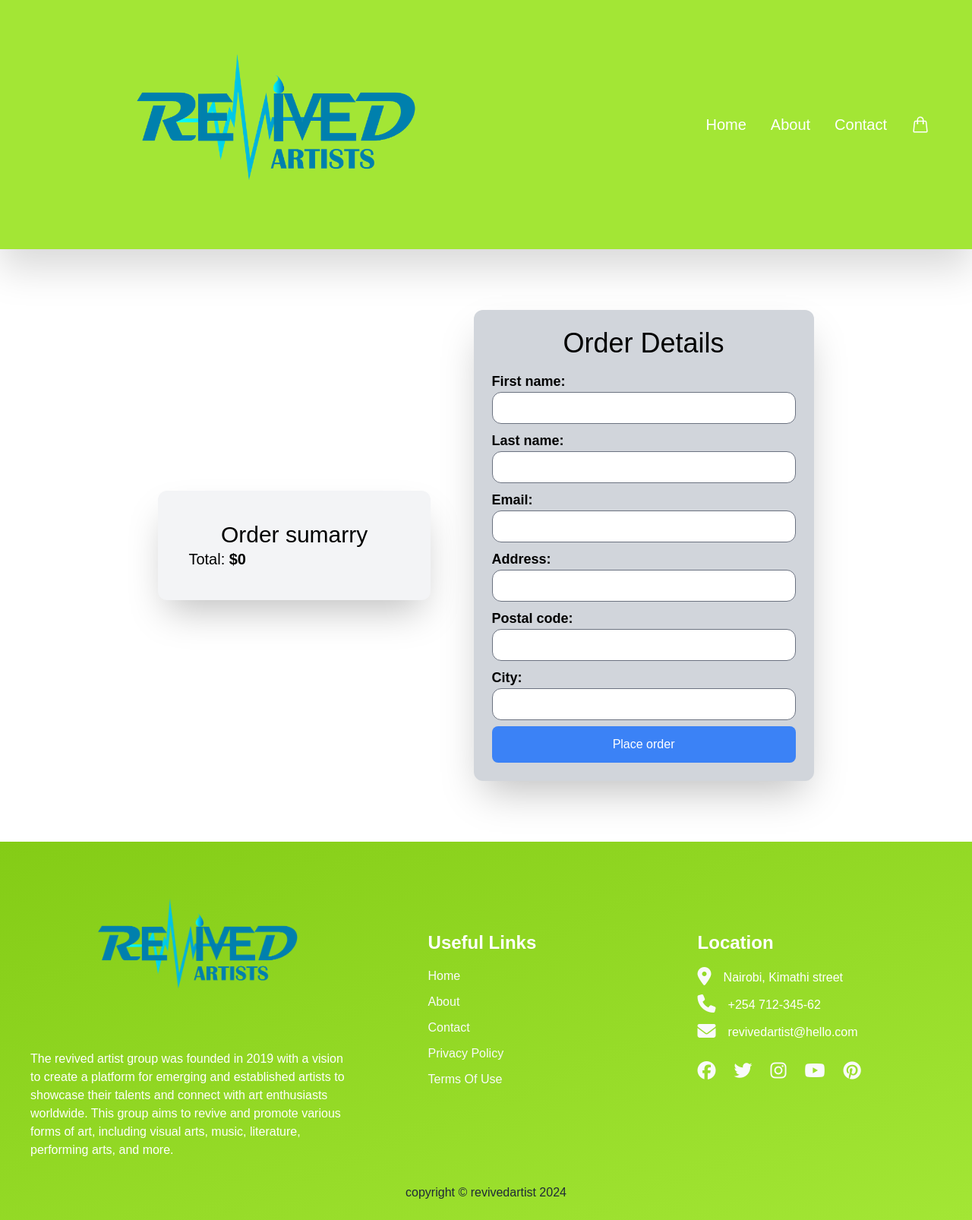
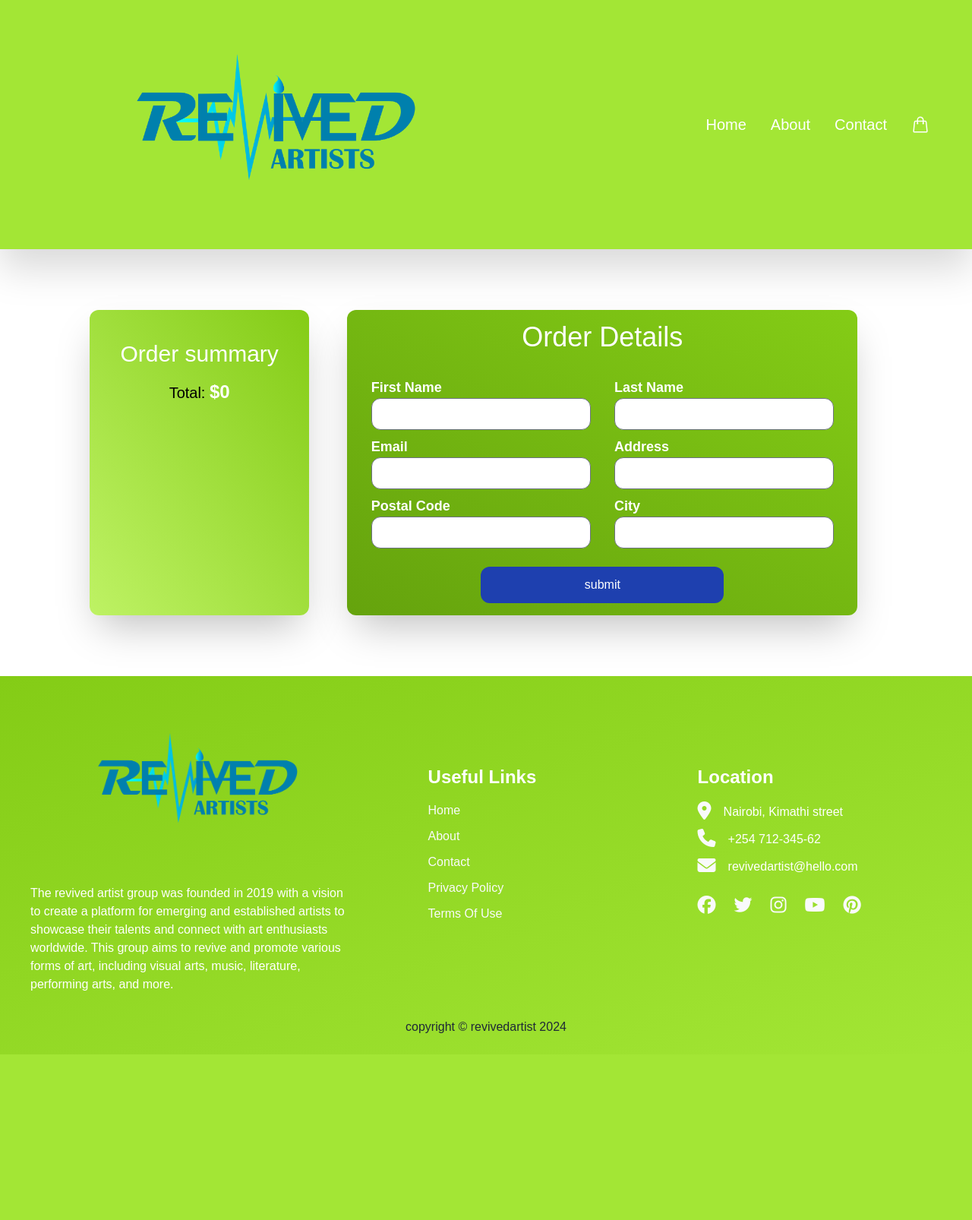
Before and after one commit to zablon-oigo/art, a Django app: page /orders/create/ in a window 1280 px wide. Shown: the whole page at 76% size. After the commit the page ends 1388 px from the top, so only its background shows below. Run offline with Django 4.2, Linux system fonts and the light colour scheme; style sheets or scripts are compiled from the project's sources; parts of the project's set-up code (start-up, migrations or seed data) failed here and were passed over; some libraries are stand-ins or nearby versions.

Commit message:
order detail form styling

```diff
--- a/templates/orders/create.html
+++ b/templates/orders/create.html
@@ -5,32 +5,82 @@ Checkout
 {% endblock %}
 
 {% block content %}
-<section class="max-w-4xl mx-auto my-20 font-sans">
-<div class="flex items-center  gap-6 md:flex-row flex-col ">
-    <div class="md:w-2/5 w-full bg-gray-100 shadow-2xl max-w-md mx-auto rounded-xl p-10">
-        <h1 class="text-3xl text-center">Order sumarry</h1>
-        <ul class="">
+<section class=" bg-white/100 mx-auto md:py-20 py-10 md:px-20 px-5  font-sans">
+<div class="grid md:grid-cols-3 gap-3 ">
+    <div class="col-span-1 bg-gradient-to-bl from-lime-500 to-lime-300 shadow-2xl max-w-md mx-auto rounded-xl p-10">
+        <h1 class="text-3xl text-center text-white">Order summary</h1>
+        <ul class="list-disc flex flex-col items-center justify-center mt-4">
+                <div class="">
                     {% for item in cart %}
-            <li class="text-lg">
+                    <li class="text-lg text-gray-700 mb-2 ">
                         {{item.quantity}} x {{item.product.name}}
                         <span class="">{{item.total_price}}</span>
                     </li>
                     {% endfor %}
+                </div>
         </ul>
-        <h3 class="text-xl">Total: <span class="font-semibold">${{cart.get_total_price}}</span></h3>
+        <h3 class="text-xl text-center">Total: <span class=" text-2xl text-white font-semibold">${{cart.get_total_price}}</span></h3>
     </div>
 
-    <div class="md:w-3/4 w-full bg-gray-300 max-w-md mx-auto shadow-2xl rounded-xl p-6">
-        <h2 class="text-4xl mb-4 text-center">Order Details</h2>
+    <div class="col-span-2 bg-gradient-to-bl from-lime-500 to-lime-600 max-w-2xl shadow-2xl rounded-xl md:px-0 px-6 ">
+        <h2 class="text-4xl mb-4 text-white text-center py-4">Order Details</h2>
         <form action="" method="post">
+            {{form.non_field_errors }}
+
+                     <div class="flex justify-evenly md:flex-row flex-col">
+                        <div class="mb-2">
+                            <label for="" class="text-lg text-white capitalize font-semibold block">first name</label>
+
+                                {{form.first_name}}
+
+                        </div>
+                        <div class="mb-2">
+                            <label for="" class="text-lg text-white capitalize font-semibold block">last name</label>
+
+                                {{form.last_name}}
+
+                        </div>
+
+                     </div>
+                     <div class="flex justify-evenly md:flex-row flex-col">
+                        <div class="mb-2">
+                            <label for="" class="text-lg text-white capitalize font-semibold block">email</label>
+
+                                {{form.email}}
+
+                        </div>
+                        <div class="mb-2">
+                            <label for="" class="text-lg text-white capitalize font-semibold block">address</label>
+
+                                {{form.address}}
+
+                        </div>
+                     </div>
+                     <div class="flex justify-evenly md:flex-row flex-col">
+                        <div class="mb-2">
+                            <label for="" class="text-lg text-white capitalize font-semibold block">postal code</label>
+
+                                {{form.postal_code}}
+
+                        </div>
+                        <div class="mb-2">
+                            <label for="" class="text-lg text-white capitalize font-semibold block">city</label>
+
+                                {{form.city}}
+
+                        </div>
+                     </div>
+                      <div class="">
+                        {% if form.errors or form.non_field_errors %}
                         {% for field in form %}
-            <div class="mb-2">
-                <label for="" class="text-lg font-semibold block">{{field.label_tag}}</label>
-                {{field}}
+                        {{field.errors}}
+                        {% endfor %}
+                        {% endif %}
                       </div>
-            {% endfor%}
-            <input type="submit" value="Place order" class="w-full bg-blue-500 hover:bg-blue-700 text-white px-6 py-3 rounded-lg">
             {% csrf_token %}
+            <div class="flex justify-center m-4 ">
+                <input type="submit" value="submit" class="px-8 py-3 md:w-1/2 w-full rounded-xl bg-blue-800 text-white">
+            </div>
         </form>
     </div>
 </div>
```
Lines whose indentation alone changed are shown as unchanged.
